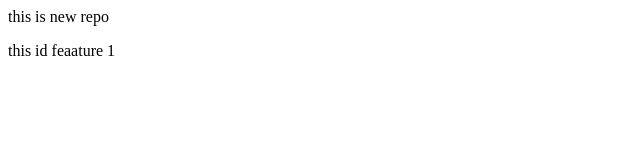
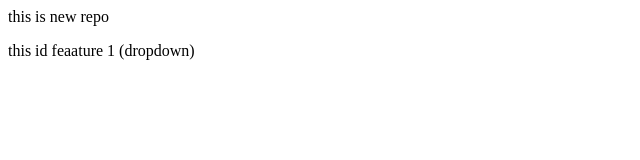
Before and after one commit to Aqnufais/localrepo, a plain HTML site: page index.html in a window 1280 px wide. Shown: the full height of the page, 0-640 px from the left. Drawn offline with Linux system fonts and the light colour scheme.

```diff
--- a/index.html
+++ b/index.html
@@ -1,2 +1,2 @@
 <p>this is new repo</p>
-<p>this id feaature 1</p>
+<p>this id feaature 1 (dropdown) </p>
```
